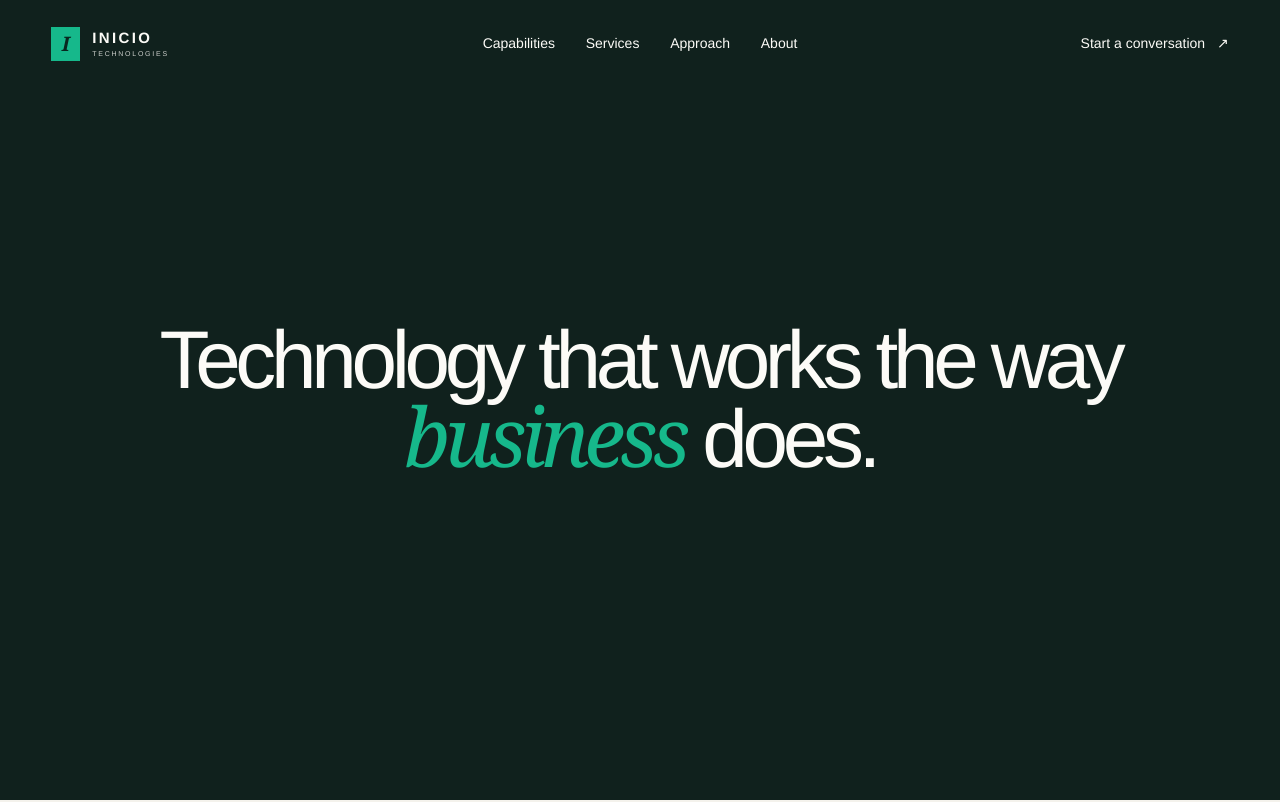
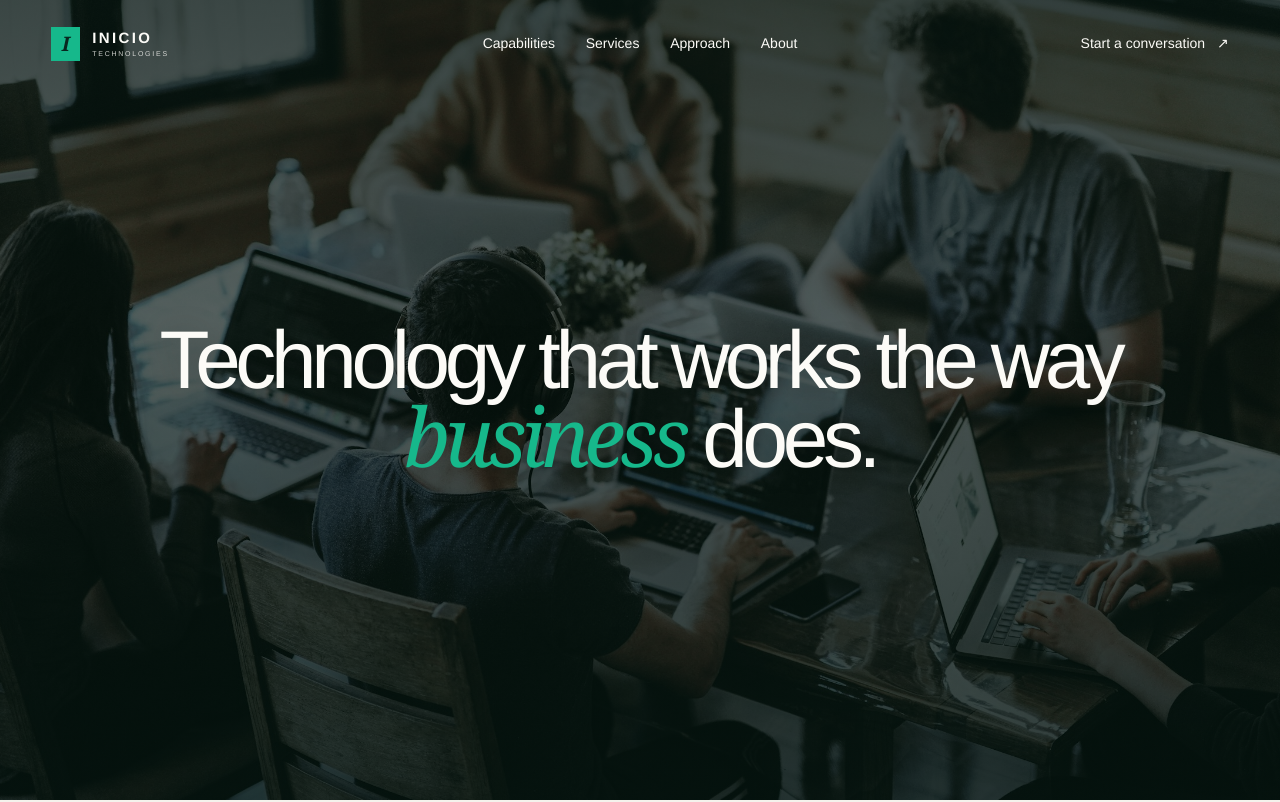
Before and after one commit to VarunHarinath/website-design, a React (Vite) app: page / in a window 1280 px wide. Shown: the top 802 px of the page. Built offline with nearby package versions, Linux system fonts and the light colour scheme.

Commit message:
Add professional team hero image

```diff
--- a/src/components/Hero.jsx
+++ b/src/components/Hero.jsx
@@ -1,6 +1,9 @@
 export default function Hero() {
   return (
     <section id="top" className="hero">
+      <div className="hero-media" aria-hidden="true">
+        <img src="/hero-team.jpg" alt="" fetchPriority="high" />
+      </div>
       <div className="hero-grid hero-centered">
         <div className="hero-copy reveal">
           <h1>Technology that works the way <em>business</em> does.</h1>
--- a/src/index.css
+++ b/src/index.css
@@ -34,10 +34,14 @@ button { font: inherit; }
 a:hover .arrow { transform: translate(3px,-3px); }
 .menu-button, .mobile-nav { display: none; }
 
-.hero { width: 100%; min-height: 100vh; min-height: 100svh; color: var(--white); background: #10211d; padding: 0 clamp(24px,4vw,72px); display: flex; align-items: stretch; position: relative; }
+.hero { width: 100%; min-height: 100vh; min-height: 100svh; color: var(--white); background: #10211d; padding: 0 clamp(24px,4vw,72px); display: flex; align-items: stretch; position: relative; overflow: hidden; }
+.hero-media { position: absolute; inset: 0; }
+.hero-media::after { content: ""; position: absolute; inset: 0; background: linear-gradient(180deg, rgba(4,20,16,.72) 0%, rgba(4,20,16,.58) 40%, rgba(4,20,16,.78) 100%); }
+.hero-media img { width: 100%; height: 100%; object-fit: cover; object-position: center 46%; filter: saturate(.7) contrast(1.06); transform: scale(1.01); }
 .hero-grid { flex: 1; max-width: 1800px; width: 100%; margin: auto; display: grid; grid-template-columns: minmax(0,1.05fr) minmax(420px,.72fr); gap: clamp(50px,7vw,130px); align-items: center; }
 .hero-copy { padding-bottom: 20px; }
-.hero-grid.hero-centered { display: flex; width: 100%; min-height: 100vh; min-height: 100svh; margin: 0 auto; justify-content: center; align-items: center; text-align: center; }
+.hero-grid.hero-centered { z-index: 1; display: flex; width: 100%; min-height: 100vh; min-height: 100svh; margin: 0 auto; justify-content: center; align-items: center; text-align: center; }
+.hero-centered h1 { text-shadow: 0 2px 30px rgba(0,0,0,.18); }
 .hero-centered .hero-copy { display: flex; width: min(1320px, 100%); padding-bottom: 0; align-items: center; justify-content: center; }
 .hero-centered .hero-copy > .eyebrow { margin-left: auto; margin-right: auto; }
 .hero-centered h1 { width: 100%; max-width: 1320px; margin: 0 auto; }
```
Also changed, not shown: public/hero-team.jpg (added).
